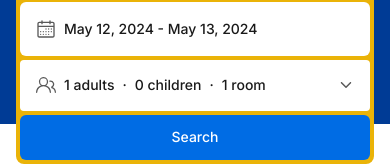
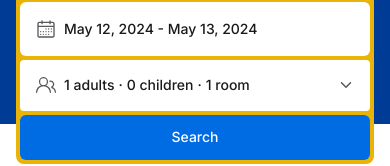
Before and after one commit to Mehedi-Hasan0/hotel-booking, a Next.js app: page / in a window 390 px wide. Shown: the part 292-458 px from the top of the page. Built offline with nearby package versions, Linux system fonts and the light colour scheme.

Commit message:
[FIX] date picker button width for large device

```diff
--- a/src/components/shared/search/DatePicker.tsx
+++ b/src/components/shared/search/DatePicker.tsx
@@ -27,7 +27,7 @@
             id="date"
             variant={"outline"}
             className={cn(
-              "sm:w-[300px] justify-start text-left border-none hover:bg-transparent pl-0 text-sm font-medium text-secondary",
+              "xl:w-[300px] justify-start text-left border-none hover:bg-transparent pl-0 text-sm font-medium text-secondary",
               !date && "text-muted-foreground"
             )}
           >
--- a/src/components/shared/search/SearchWithPeople.tsx
+++ b/src/components/shared/search/SearchWithPeople.tsx
@@ -76,7 +76,7 @@
             className="text-secondary-foreground cursor-pointer w-5 h-5 lg:w-6 lg:h-6"
           />
           {/* display current people */}
-          <div className="flex-center gap-2">
+          <div className="flex-center gap-1 sm:gap-2">
             <span>{searchPlacesWithPeople.adults} adults</span> ·
             <span>{searchPlacesWithPeople.children} children</span> ·
             <span
```
